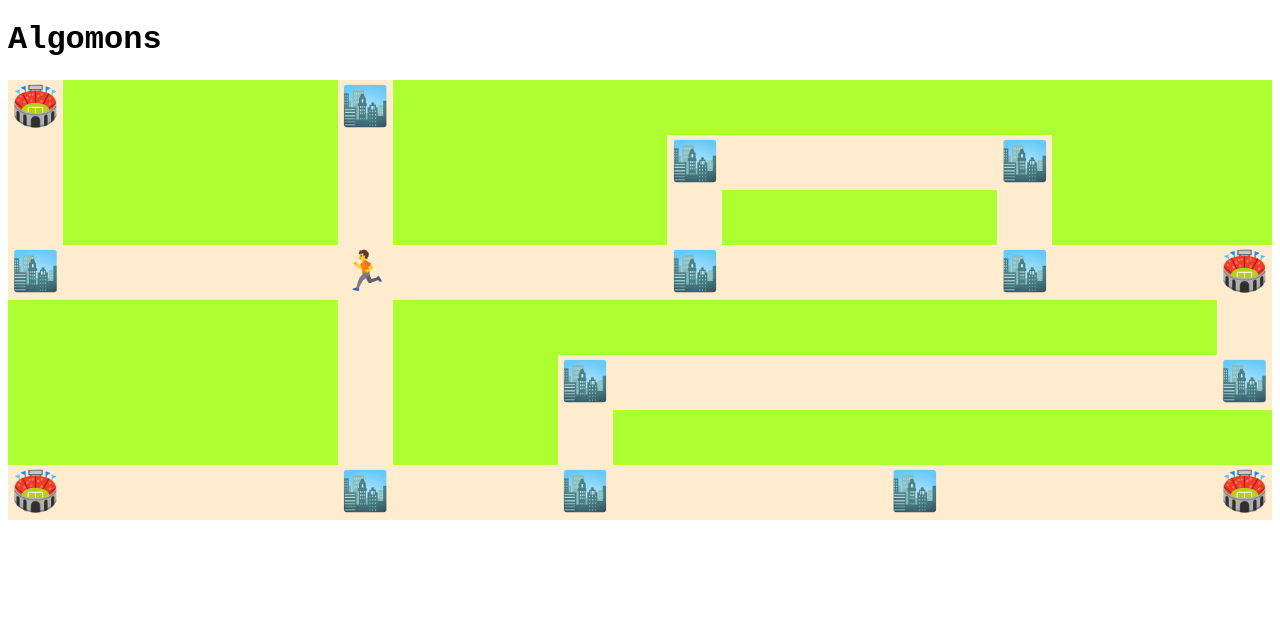
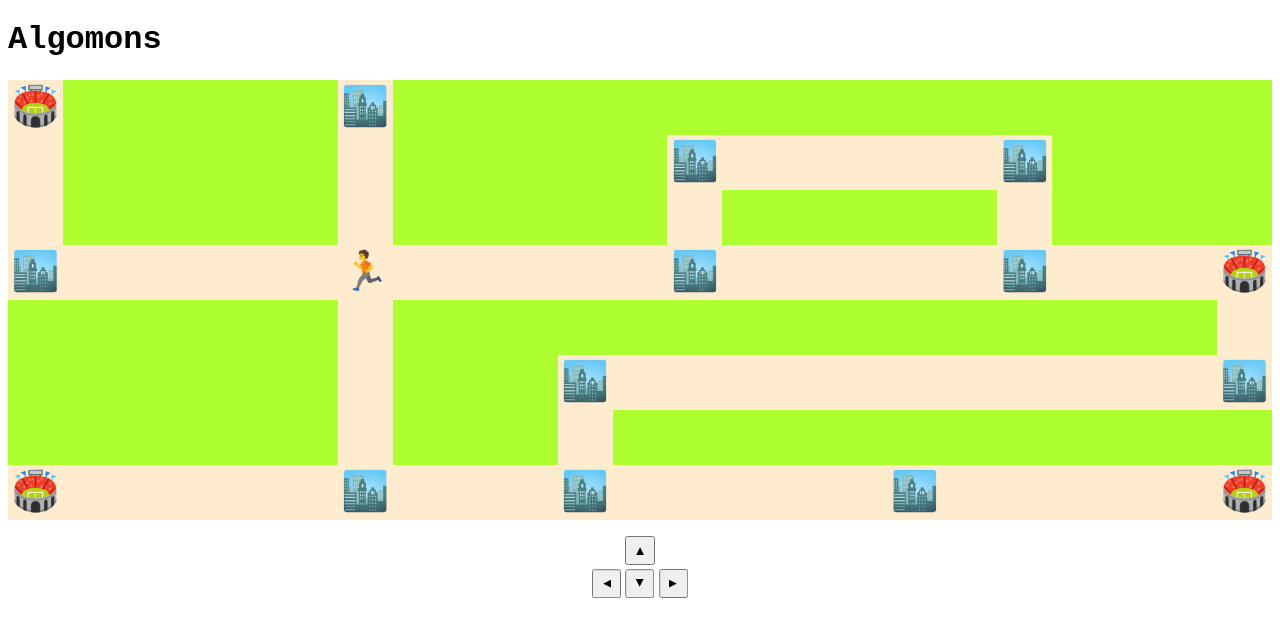
Before and after one commit to lexicosmic/algomons, a plain HTML site: page index.html in a window 1280 px wide. Drawn offline with Linux system fonts and the light colour scheme.

Commit message:
Adiciona seção de botões de movimento ao HTML

```diff
--- a/index.html
+++ b/index.html
@@ -22,6 +22,12 @@
           <ul></ul>
         </section>
       </section>
+      <section id="botoes">
+        <button id="btnCima">▲</button>
+        <button id="btnEsq">▲</button>
+        <button id="btnBaixo">▲</button>
+        <button id="btnDir">▲</button>
+      </section>
     </article>
   </body>
 </html>
--- a/style.css
+++ b/style.css
@@ -16,6 +16,38 @@ span {
   aspect-ratio: 23/8;
   background-color: greenyellow;
 }
+
 #mapa .visitavel {
   background-color: blanchedalmond;
 }
+
+#botoes {
+  display: grid;
+  grid-template-columns: 1fr auto 1fr;
+  grid-template-rows: repeat(2, 1fr);
+  grid-template-areas: ". cima ." "esq baixo dir";
+  gap: 0.25em;
+}
+#botoes > button {
+  aspect-ratio: 1;
+  width: fit-content;
+}
+#btnCima {
+  grid-area: cima;
+  justify-self: center;
+}
+#btnEsq {
+  grid-area: esq;
+  justify-self: end;
+  transform: rotate(-90deg);
+}
+#btnBaixo {
+  grid-area: baixo;
+  justify-self: center;
+  transform: rotate(180deg);
+}
+#btnDir {
+  grid-area: dir;
+  justify-self: start;
+  transform: rotate(90deg);
+}
```
